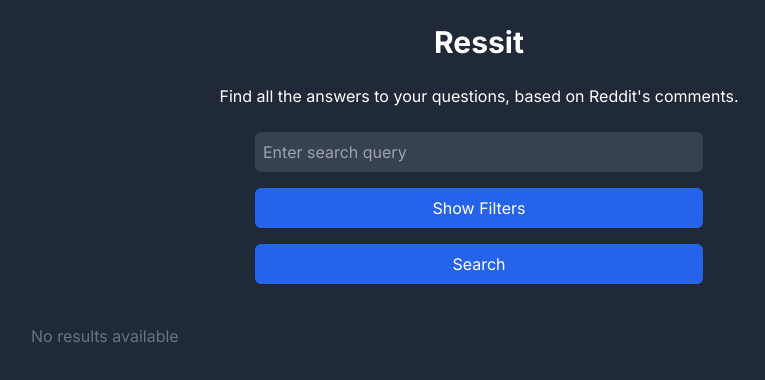
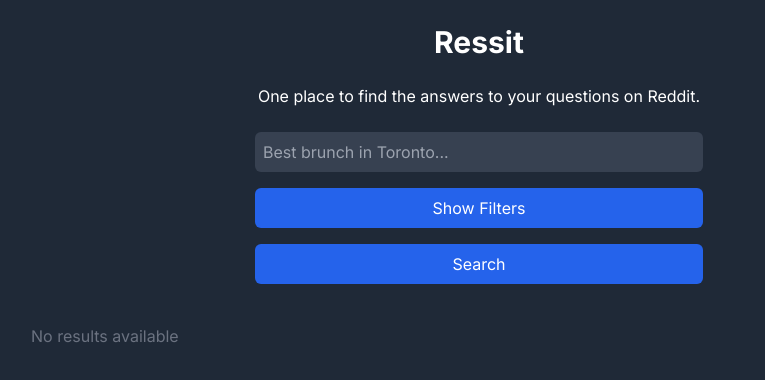
Before and after one commit to borisian/comment-hub, a Next.js app in the folder client/: page / in a window 1280 px wide. Shown: the top 380 px of the page, without its empty margins (161-926 px from the left). Built offline with nearby package versions, Linux system fonts and the light colour scheme.

Commit message:
Fix title/description

```diff
--- a/client/src/app/layout.tsx
+++ b/client/src/app/layout.tsx
@@ -5,8 +5,8 @@
 const inter = Inter({ subsets: ["latin"] });
 
 export const metadata: Metadata = {
-  title: "Create Next App",
-  description: "Generated by create next app",
+  title: "Ressit",
+  description: "One place to find the answers to your questions on Reddit",
 };
 
 export default function RootLayout({
--- a/client/src/app/page.tsx
+++ b/client/src/app/page.tsx
@@ -74,14 +74,14 @@
     <div className="bg-gray-800 text-white min-h-screen flex flex-col items-center p-6">
       <h1 className="text-3xl font-bold mb-6">Ressit</h1>
       <h3 className="text-2l mb-6">
-        Find all the answers to your questions, based on Reddit's comments.
+      One place to find the answers to your questions on Reddit.
       </h3>
       <div className="w-full max-w-md space-y-4">
         <input
           type="text"
           value={query}
           onChange={(e) => setQuery(e.target.value)}
-          placeholder="Enter search query"
+          placeholder="Best brunch in Toronto..."
           className="bg-gray-700 text-white border-none rounded-md p-2 w-full"
         />
         <button
```
